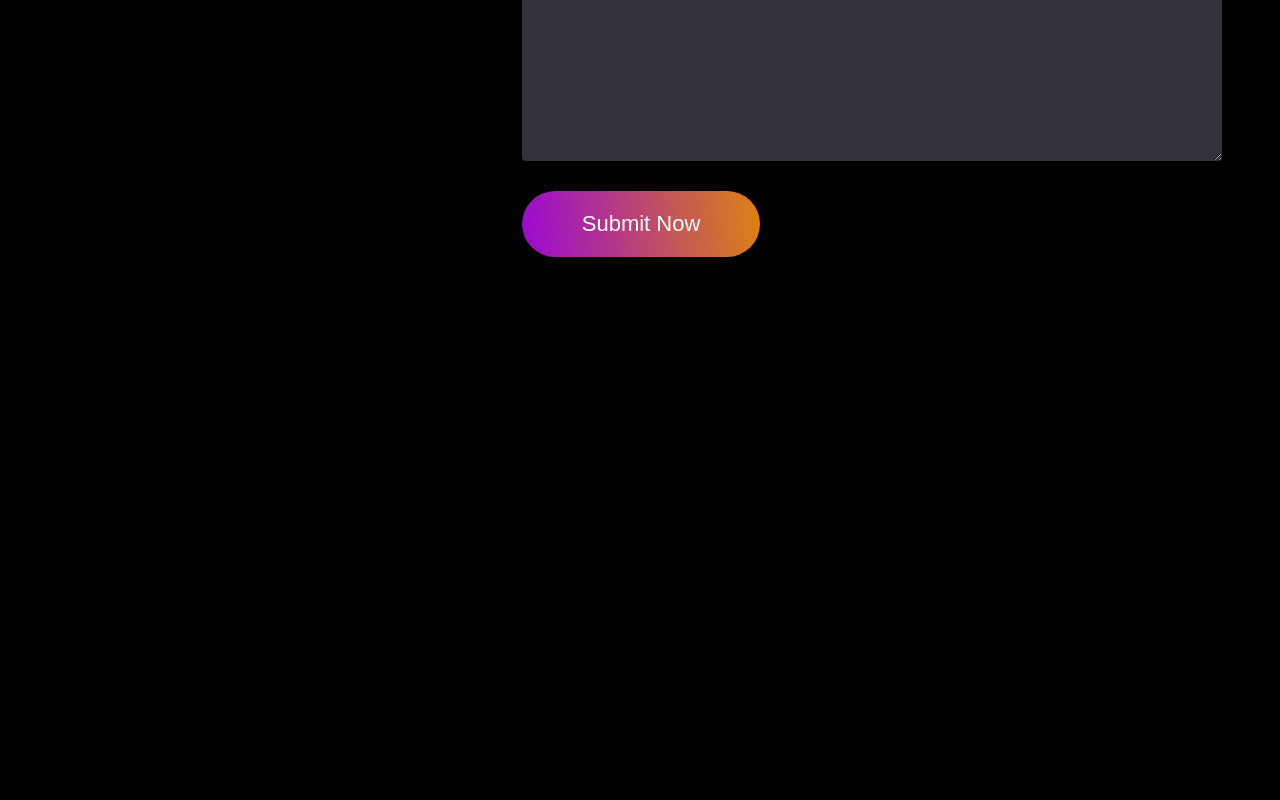
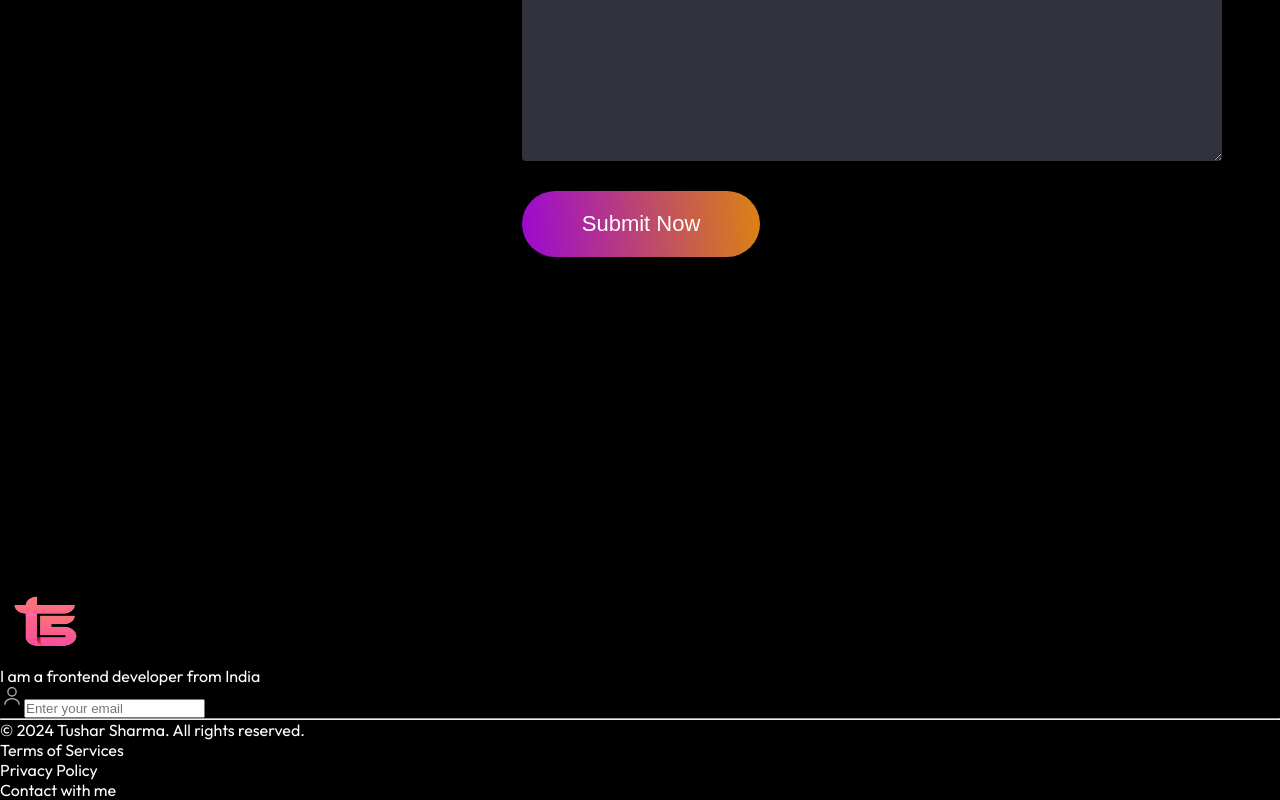
Before and after one commit to tusharsharma2822/portfolio, a React (Vite) app: page / in a window 1280 px wide. Shown: the part 4231-5031 px from the top of the page. Before the commit the page ends 4738 px from the top, so only its background shows below. Built offline with nearby package versions, Linux system fonts and the light colour scheme; a web font is replaced by a local one.

Commit message:
Portfolio created using react + vite

```diff
--- a/src/App.jsx
+++ b/src/App.jsx
@@ -5,15 +5,17 @@
 import About from './Compnents/About/About';
 import MyWork from './Compnents/MyWork/MyWork';
 import Contact from './Compnents/Contact/Contact';
+import Footer from './Compnents/Footer/Footer';
 
 const App = () => {
   return (
     <div>
       <Navbar/>
-      <Hero />
-      <About />
-      <MyWork />
-      <Contact />
+      <Hero/>
+      <About/>
+      <MyWork/>
+      <Contact/>
+      <Footer/>
     </div>
   )
 }
--- /dev/null
+++ b/src/Compnents/Footer/Footer.css
@@ -0,0 +1,4 @@
+.footerLogo{
+    width: 100px;
+    height: 75px;
+}
--- /dev/null
+++ b/src/Compnents/Footer/Footer.jsx
@@ -0,0 +1,34 @@
+// eslint-disable-next-line no-unused-vars
+import React from 'react';
+import './Footer.css';
+import footer_logo from '../../assets/logo.png';
+import user_icon from '../../assets/user_icon.svg';
+const Footer = () => {
+  return (
+    <div className='footer'>
+        <div className='footer-top'>
+            <div className='footer-top-left'>
+                <img src={footer_logo} alt='' className='footerLogo'/>
+                <p>I am a frontend developer from India</p>
+            </div>
+            <div className='footer-top-right'>
+                <div className='footer-email-input'>
+                    <img src={user_icon} alt=''/>
+                    <input type='email' placeholder='Enter your email'/>
+                </div>
+            </div>
+        </div>
+        <hr />
+        <div className='footer-bottom'>
+            <p className='footer-bottom-left'>© 2024 Tushar Sharma. All rights reserved.</p>
+            <div className='footer-bottom-right'>
+                <p>Terms of Services</p>
+                <p>Privacy Policy</p>
+                <p>Contact with me</p>
+            </div>
+        </div>
+    </div>
+  )
+}
+
+export default Footer
```
